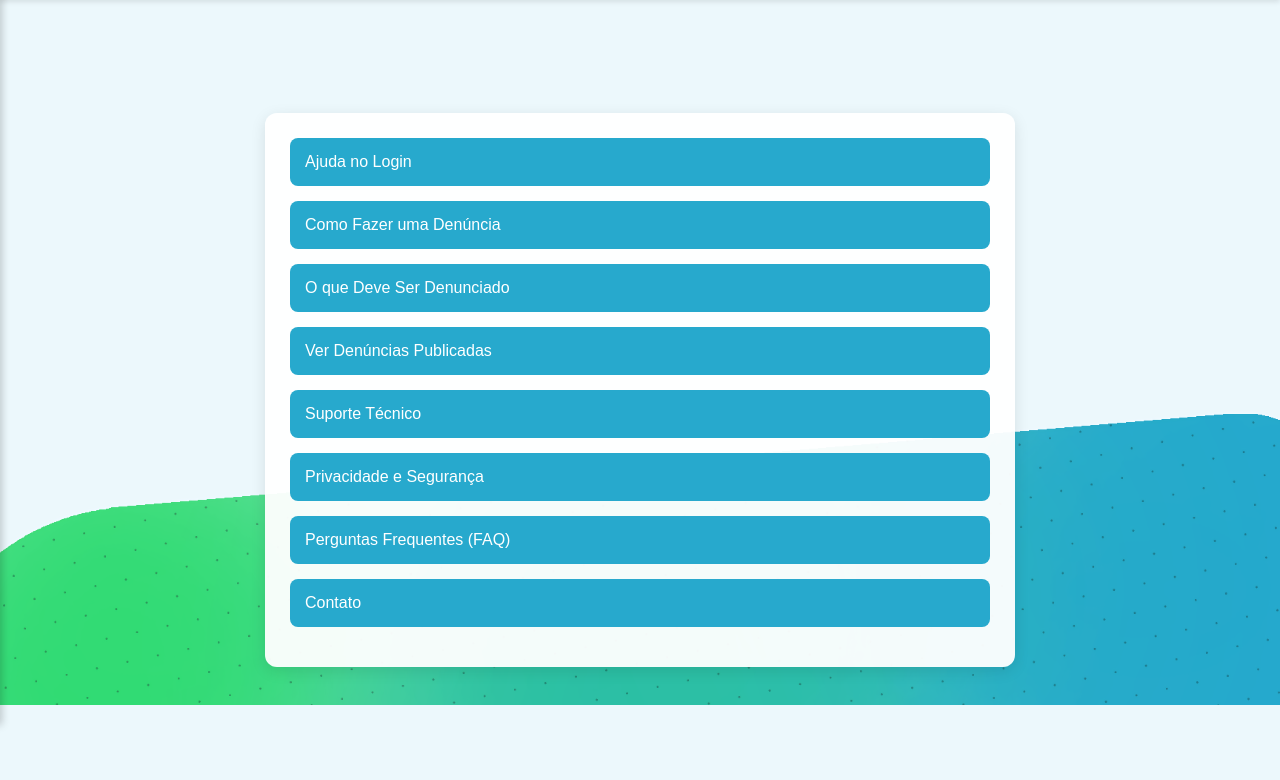
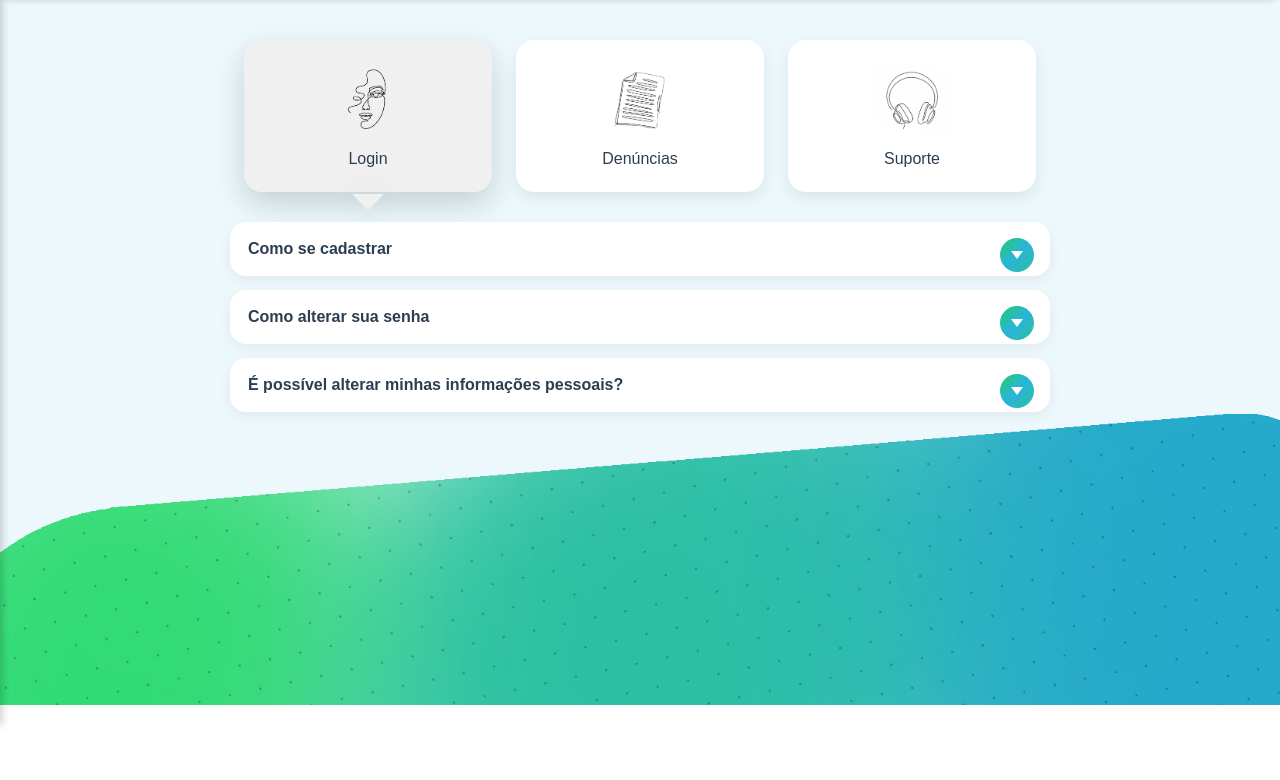
Before and after one commit to ViniciusOdorizziHoppe/Opinai, a website: page public/html/ajuda.html in a window 1280 px wide. Shown: the part 95-875 px from the top of the page. After the commit the page ends 800 px from the top, so only its background shows below. Drawn offline with Linux system fonts and the light colour scheme.

Commit message:
Nova aba de ajuda, ainda sem textos

```diff
--- a/public/css/ajuda.css
+++ b/public/css/ajuda.css
@@ -7,11 +7,6 @@ body {
   color: #2c3e50;
 }
 
-body::-webkit-scrollbar {
-  display: none;
-  /* Chrome, Edge, Safari */
-}
-
 /* Header */
 .header {
   display: flex;
@@ -19,9 +14,11 @@ body::-webkit-scrollbar {
   justify-content: center;
   gap: 15px;
   padding: 20px;
-  background: rgba(255, 255, 255, 0.9);
+  background: #ffffffcc;
+  /* leve transparência para ver o fundo */
   box-shadow: 0 2px 5px rgba(0, 0, 0, 0.1);
   position: relative;
+  border-radius: 12px;
 }
 
 .header img {
@@ -136,7 +133,6 @@ body::-webkit-scrollbar {
   position: fixed;
   top: 10px;
   left: -50px;
-  /* fora da tela inicialmente */
   background: #176f5ce1;
   color: white;
   border: none;
@@ -158,72 +154,145 @@ body::-webkit-scrollbar {
   transform: translateX(-100%);
 }
 
-/* Conteúdo principal */
-section {
-  margin-left: 0;
-  transition: none;
-  padding: 40px;
-  display: flex;
-  justify-content: center;
-  align-items: center;
-  min-height: calc(100vh - 100px);
+.ajuda-container {
+    padding: 20px;
 }
 
-.main-content {
-  background: #ffffffcc;
-  padding: 30px;
-  border-radius: 12px;
-  max-width: 600px;
-  text-align: center;
+/* Cards */
+
+.ajuda-cards {
+    display: flex;
+    justify-content: center;
+    gap: 24px;
+    margin-top: 20px;
 }
 
-.main-content p {
-  font-size: 16px;
-  color: #333;
-  line-height: 1.6;
+.card {
+    background: #ffffff;
+    width: 200px;
+    padding: 24px;
+    border-radius: 18px;
+    text-align: center;
+    cursor: pointer;
+    position: relative;
+    box-shadow: 0 6px 16px rgba(0,0,0,0.08);
+    transition: background 0.3s, box-shadow 0.3s;
 }
 
-.content-box {
-  background: rgba(255, 255, 255, 0.95);
-  border-radius: 12px;
-  padding: 25px;
-  width: 100%;
-  max-width: 700px;
-  box-shadow: 0 4px 15px rgba(0, 0, 0, 0.1);
+.card.active {
+    background: #f0f0f0;
+    box-shadow: 0 12px 30px rgba(0,0,0,0.16);
 }
 
-/* Accordion */
-.accordion {
-  margin-bottom: 15px;
-  border-radius: 8px;
-  overflow: hidden;
+/* IMAGEM DO CARD */
+
+.card-img {
+    width: 72px;
+    height: 72px;
+    margin: 0 auto 14px auto;
+    display: flex;
+    align-items: center;
+    justify-content: center;
 }
 
-.accordion-btn {
-  background: #27a9cd;
-  color: white;
-  cursor: pointer;
-  padding: 15px;
-  width: 100%;
-  border: none;
-  outline: none;
-  text-align: left;
-  font-size: 16px;
-  transition: 0.3s;
+.card-img img {
+    width: 100%;
+    height: 100%;
+    object-fit: contain;
+    display: block;
+    opacity: 1;
+    visibility: visible;
+    background: transparent;
+    filter: none;
 }
 
-.accordion-btn:hover {
-  background: #1e829e;
+/* Seta grande */
+
+.card-arrow {
+    position: absolute;
+    bottom: -18px;
+    left: 50%;
+    transform: translateX(-50%) scale(0);
+    border-left: 16px solid transparent;
+    border-right: 16px solid transparent;
+    border-top: 16px solid #f0f0f0;
+    filter: drop-shadow(0 10px 20px rgba(0,0,0,0.16));
+    transition: transform 0.25s;
 }
 
-.accordion-content {
-  max-height: 0;
-  overflow: hidden;
-  transition: max-height 0.3s ease;
-  background: #f1f1f1;
-  padding: 0 15px;
+.card.active .card-arrow {
+    transform: translateX(-50%) scale(1);
 }
 
-.accordion-content p {
-  margin: 10px 0;
+/* Grupos */
+
+.faq-group {
+    max-width: 820px;
+    margin: 30px auto;
+    display: none;
 }
+
+.faq-group.active {
+    display: block;
+}
+
+/* Itens */
+
+.faq-item {
+    background: #ffffff;
+    border-radius: 16px;
+    padding: 18px;
+    margin-bottom: 14px;
+    position: relative;
+    box-shadow: 0 4px 14px rgba(0,0,0,0.06);
+}
+
+.faq-item.open {
+    background: #eeeeee;
+}
+
+.faq-item h3 {
+    margin: 0;
+    padding-right: 50px;
+    font-size: 16px;
+}
+
+/* Botão com seta */
+
+.faq-toggle {
+    position: absolute;
+    right: 16px;
+    top: 16px;
+    width: 34px;
+    height: 34px;
+    border-radius: 50%;
+    border: none;
+    cursor: pointer;
+    background: linear-gradient(135deg, #26cc63, #2ab4da, #28c09e);
+    display: flex;
+    align-items: center;
+    justify-content: center;
+    transition: transform 0.3s, background 0.3s;
+}
+
+.faq-toggle::before {
+    content: "";
+    border-left: 6px solid transparent;
+    border-right: 6px solid transparent;
+    border-top: 8px solid #fff;
+}
+
+.faq-item.open .faq-toggle {
+    background: #dddddd;
+    transform: rotate(180deg);
+}
+
+.faq-answer {
+    margin-top: 12px;
+    display: none;
+    color: #444;
+}
+
+.faq-item.open .faq-answer {
+    display: block;
+}
--- a/public/html/ajuda.html
+++ b/public/html/ajuda.html
@@ -33,115 +33,103 @@
         </div>
     </header>
 
-    <!-- Conteúdo principal -->
-    <section id="mainSection">
-        <div class="content-box">
+    <main class="ajuda-container">
 
-            <div class="accordion">
-                <button class="accordion-btn">Ajuda no Login</button>
-                <div class="accordion-content">
-                    <p>
-                        Se você está tendo dificuldades para acessar sua conta, verifique se seu e-mail e senha estão
-                        corretos. Certifique-se de que seu navegador está atualizado e que não há bloqueadores que impeçam
-                        o funcionamento do site. Caso o problema persista, entre em contato com nosso suporte técnico.
-                    </p>
+        <div class="ajuda-cards">
+            <div class="card active" data-target="login">
+                <div class="card-img">
+                    <img src="../assets/login.png" alt="Login">
                 </div>
+            <span>Login</span>
+            <div class="card-arrow"></div>
+        </div>
+
+        <div class="card" data-target="denuncias">
+            <div class="card-img">
+                <img src="../assets/denuncia.png" alt="Denuncia">
+            </div>
+            <span>Denúncias</span>
+            <div class="card-arrow"></div>
+        </div>
+
+        <div class="card" data-target="suporte">
+            <div class="card-img">
+                <img src="../assets/suporte.png" alt="Suporte">
+            </div>
+            <span>Suporte</span>
+            <div class="card-arrow"></div>
+        </div>
+        </div>
+
+        <!-- LOGIN -->
+        <section class="faq-group active" id="login">
+            <div class="faq-item">
+                <h3>Como se cadastrar</h3>
+                <button class="faq-toggle"></button>
+                <div class="faq-answer">Crie sua conta pela tela inicial.</div>
             </div>
 
-            <div class="accordion">
-                <button class="accordion-btn">Como Fazer uma Denúncia</button>
-                <div class="accordion-content">
-                    <p>
-                        Para registrar uma denúncia, clique em "Fazer Denúncia" na barra lateral. Preencha todos os campos
-                        obrigatórios com informações claras e, se possível, anexe fotos. Após enviar, sua denúncia será
-                        analisada pela equipe do Opinaí.
-                    </p>
-                </div>
+            <div class="faq-item">
+                <h3>Como alterar sua senha</h3>
+                <button class="faq-toggle"></button>
+                <div class="faq-answer">Vá até o perfil e selecione “Alterar senha”.</div>
             </div>
 
-            <div class="accordion">
-                <button class="accordion-btn">O que Deve Ser Denunciado</button>
-                <div class="accordion-content">
-                    <p>
-                        Denuncie apenas situações reais de irregularidade, como crimes, abusos, fraudes, negligência ou
-                        problemas em serviços públicos. Evite denúncias falsas ou sem informações suficientes.
-                    </p>
-                </div>
+            <div class="faq-item">
+                <h3>É possível alterar minhas informações pessoais?</h3>
+                <button class="faq-toggle"></button>
+                <div class="faq-answer">Sim, pelo menu de perfil.</div>
+            </div>
+        </section>
+
+        <!-- DENÚNCIAS -->
+        <section class="faq-group" id="denuncias">
+            <div class="faq-item">
+                <h3>Como fazer uma denúncia</h3>
+                <button class="faq-toggle"></button>
+                <div class="faq-answer">Preencha o formulário na aba Denúncias.</div>
             </div>
 
-            <div class="accordion">
-                <button class="accordion-btn">Ver Denúncias Publicadas</button>
-                <div class="accordion-content">
-                    <p>
-                        Na seção "Ver Denúncias", você pode acompanhar todas as denúncias já publicadas e utilizar filtros
-                        para encontrar os casos desejados. O anonimato dos denunciantes é garantido.
-                    </p>
-                </div>
+            <div class="faq-item">
+                <h3>Como ver uma denúncia feita por você</h3>
+                <button class="faq-toggle"></button>
+                <div class="faq-answer">Use a opção “Ver Denúncias”.</div>
             </div>
 
-            <div class="accordion">
-                <button class="accordion-btn">Suporte Técnico</button>
-                <div class="accordion-content">
-                    <p>
-                        Caso enfrente problemas técnicos, envie um e-mail para
-                        <strong>depoisNosVemosEmail@gmail.com</strong>. Nossa equipe está pronta para ajudar.
-                    </p>
-                </div>
+            <div class="faq-item">
+                <h3>Que tipos de denúncias são aceitas</h3>
+                <button class="faq-toggle"></button>
+                <div class="faq-answer">Problemas urbanos e sociais.</div>
+            </div>
+        </section>
+
+        <!-- SUPORTE -->
+        <section class="faq-group" id="suporte">
+            <div class="faq-item">
+                <h3>Como entrar em contato</h3>
+                <button class="faq-toggle"></button>
+                <div class="faq-answer">Use o formulário de suporte.</div>
             </div>
 
-            <div class="accordion">
-                <button class="accordion-btn">Privacidade e Segurança</button>
-                <div class="accordion-content">
-                    <p>
-                        Todos os dados enviados ao Opinaí são protegidos. Você pode optar por enviar denúncias anônimas,
-                        garantindo que sua identidade não seja revelada.
-                    </p>
-                </div>
+            <div class="faq-item">
+                <h3>Horário de atendimento</h3>
+                <button class="faq-toggle"></button>
+                <div class="faq-answer">Segunda a sexta, 8h às 18h.</div>
             </div>
 
-            <div class="accordion">
-                <button class="accordion-btn">Perguntas Frequentes (FAQ)</button>
-                <div class="accordion-content">
-                    <ul>
-                        <li>Como me cadastrar corretamente?</li>
-                        <li>Posso enviar denúncias anônimas?</li>
-                        <li>Como posso entrar em contato com o suporte?</li>
-                        <li>Quais tipos de denúncias são aceitas?</li>
-                    </ul>
-                </div>
+            <div class="faq-item">
+                <h3>Problemas técnicos</h3>
+                <button class="faq-toggle"></button>
+                <div class="faq-answer">Reporte diretamente pelo app.</div>
             </div>
+        </section>
 
-            <div class="accordion">
-                <button class="accordion-btn">Contato</button>
-                <div class="accordion-content">
-                    <p>
-                        Para dúvidas ou sugestões, entre em contato pelo e-mail
-                        <strong>depoisNosVemosEmail@gmail.com</strong>.
-                    </p>
-                </div>
-            </div>
+    </main>
 
-        </div>
-    </section>
+    <script src="../js/telas.js"></script>
+
 
     <script src="../script.js"></script>
-    <script>
-        // Accordion toggle
-        const accordions = document.querySelectorAll('.accordion-btn');
-        accordions.forEach(btn => {
-            const content = btn.nextElementSibling;
-            content.style.maxHeight = null;
-            btn.addEventListener('click', () => {
-                if (content.style.maxHeight) {
-                    content.style.maxHeight = null;
-                } else {
-                    document.querySelectorAll('.accordion-content')
-                        .forEach(c => c.style.maxHeight = null);
-                    content.style.maxHeight = content.scrollHeight + "px";
-                }
-            });
-        });
-    </script>
 </body>
 
 </html>
```
Also changed, not shown: public/js/telas.js (+49 -0 lines), public/assets/denuncia.png (added), public/assets/login.png (added), public/assets/suporte.png (added).
